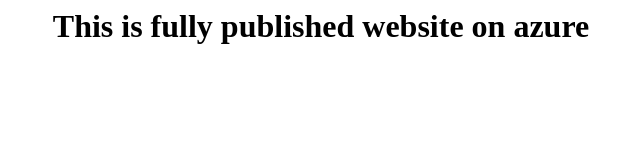
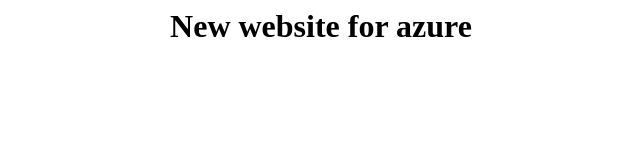
Before and after one commit to zebathar/project1, a plain HTML site: page index.html in a window 1280 px wide. Shown: the whole page, without its empty margins (319-959 px from the left). Drawn offline with Linux system fonts and the light colour scheme.

Commit message:
Update index.html

```diff
--- a/index.html
+++ b/index.html
@@ -1 +1 @@
-<center><h1>This is fully published website on azure </h1></center>
+<center><h1>New website for azure </h1></center>
```
